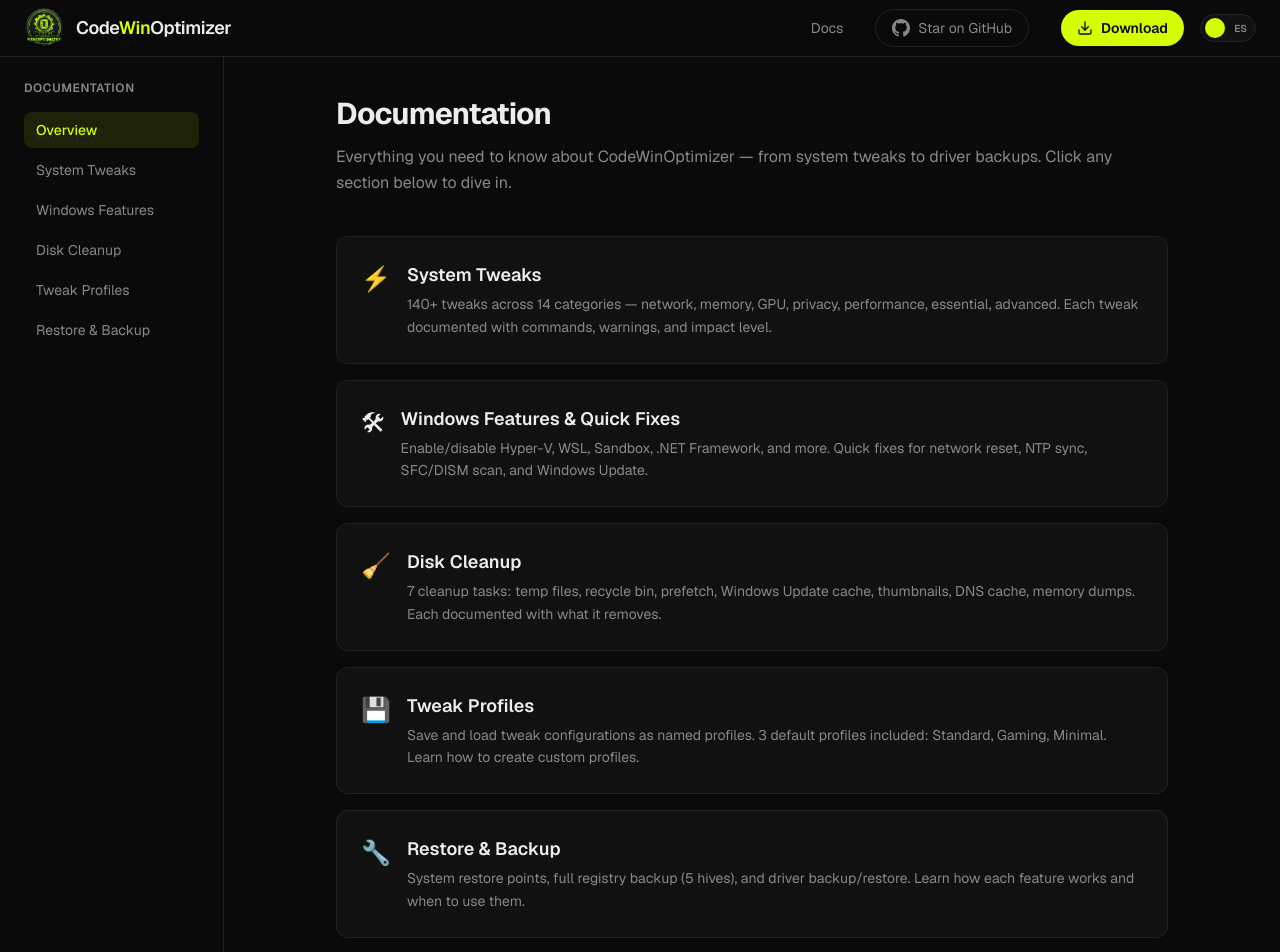
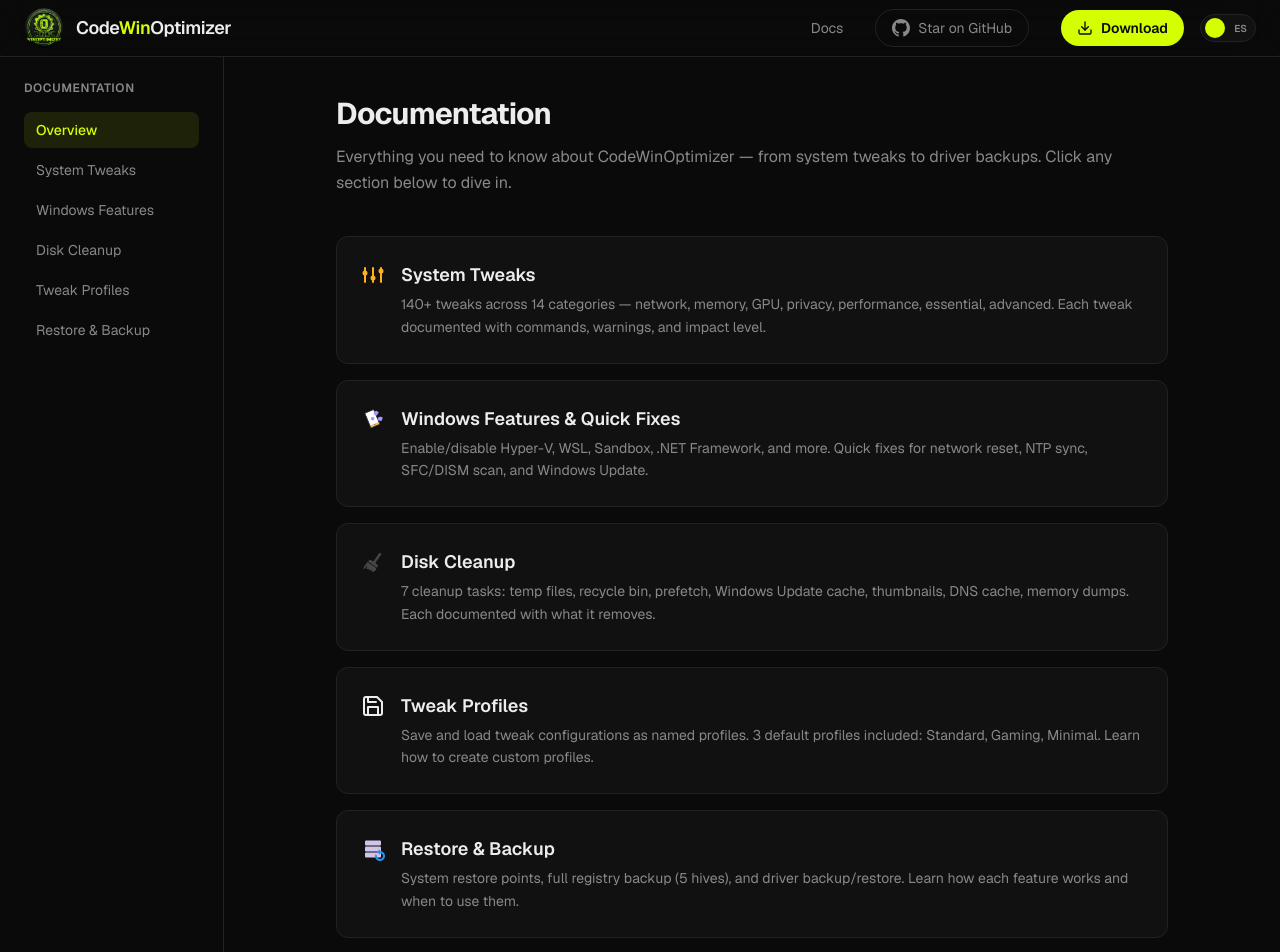
Before and after one commit to kirii86/CodeWinOptimizer-Web, a Next.js app: page /docs in a window 1280 px wide. Shown: the top 952 px of the page. Built offline with nearby package versions, Linux system fonts and the light colour scheme.

Commit message:
feat: replace doc section emojis with SVG icons matching the app

```diff
--- a/src/app/docs/page.tsx
+++ b/src/app/docs/page.tsx
@@ -1,28 +1,88 @@
 "use client";
 
 import { useLanguage } from "@/i18n";
+import { type ReactNode } from "react";
 
-const content = {
+const IconTweaks = () => (
+  <svg viewBox="0 0 24 24" width="24" height="24" fill="none" stroke="#FFB020" strokeWidth="2" strokeLinecap="round">
+    <line x1="4" y1="5" x2="4" y2="19" />
+    <line x1="12" y1="5" x2="12" y2="19" />
+    <line x1="20" y1="5" x2="20" y2="19" />
+    <circle cx="4" cy="10" r="2.5" fill="#FFB020" stroke="none" />
+    <circle cx="12" cy="15" r="2.5" fill="#FFB020" stroke="none" />
+    <circle cx="20" cy="8" r="2.5" fill="#FFB020" stroke="none" />
+  </svg>
+);
+
+const IconFeatures = () => (
+  <svg viewBox="10 8 42 46" width="24" height="24" fill="none">
+    <path d="M15.3 19.9l16.9-7.2 11.9 28.1-17 7.3z" fill="#fff" />
+    <path d="M24.8 43.8l17.5-7.5 1.9 4.6-17.3 7.4z" fill="#FEC34E" />
+    <path d="M32.6 11.8L14.2 19.5l12.4 29.7 18.4-7.8L32.6 11.8zm-16.3 8.6L31.8 13.8l11.3 26.7-15.6 6.6z" fill="#2A2941" />
+    <circle cx="34.6" cy="42.1" r="1" fill="#2A2941" />
+    <path d="M33.1 17.2l4.6-1.9 4.5 2.8-3.6 6.2-6.6-2.4z" fill="#A694FE" />
+    <path d="M40.8 28.1l4.5-2 4.7 2.6-3.1 6.5-7.2-2.2z" fill="#A694FE" />
+    <path d="M27.3 28.5l3.5-1.6 3.3 2.2-2.2 4.6-5.2-1.4z" fill="#A694FE" />
+  </svg>
+);
+
+const IconCleanup = () => (
+  <svg viewBox="0 0 256 256" width="24" height="24">
+    <path d="M179.3 171.1c1.5-5.3-.9-12.2-5.4-15.4l-14.5-10.3c-4.5-3.2-5.5-9.5-2.3-14l57.4-80.4c3.2-4.5 2.1-10.8-2.3-14l-5-3.6c-4.5-3.2-10.8-2.1-14 2.3l-57.4 80.4c-3.2 4.5-9.5 5.5-14 2.3l-14.1-10.1c-4.5-3.2-11.9-3.4-16.5-.4l-10.5 6.8c-4.6 3-4.7 8-.3 11.2l84.6 60.4c4.5 3.2 9.4 1.5 10.9-3.8z" fill="#464646" />
+    <path d="M163.3 198.9c.1-2.3-1.3-5.4-3.2-6.8l-86.5-61.7c-1.9-1.4-4.7-1-6.2.8 0 0-56.9 68.9-36.9 67.8 3.5-.2 6.9-.2 10.2-.2 10.8-16.2 28.8-35 28.8-35s-8.5 19-12.6 36.4c7 1.1 13.2 2.8 18.8 4.9 4.2-4.9 7.5-9.3 7.5-9.3-1.6 4.4-2.9 7.9-3.9 10.7 6.9 2.8 12.8 6.2 18 9.5 9.1-5.7 16.4-11.8 16.4-11.8s-3.2 8.4-7.9 17.4c12.1 8.2 21 14 32.9 7.8 23.1-12.1 24.3-30.4 24.6-30.5z" fill="#464646" />
+  </svg>
+);
+
+const IconRestore = () => (
+  <svg viewBox="0 0 48 48" width="24" height="24">
+    <g fill="#D1C4E9">
+      <rect x="8" y="7" width="32" height="10" rx="2" />
+      <rect x="8" y="19" width="32" height="10" rx="2" />
+      <rect x="8" y="31" width="32" height="10" rx="2" />
+    </g>
+    <g fill="#2196F3">
+      <polygon points="31,30 38,35.6 38,24.4" />
+      <path d="M38 28c-.3 0-.7 0-1 .1v4c.3-.1.7-.1 1-.1 3.3 0 6 2.7 6 6s-2.7 6-6 6-6-2.7-6-6c0-.3 0-.6.1-.9l-3.4-2.7c-.4 1.1-.7 2.3-.7 3.6 0 5.5 4.5 10 10 10s10-4.5 10-10-4.5-10-10-10z" />
+    </g>
+  </svg>
+);
+
+const IconProfiles = () => (
+  <svg viewBox="0 0 24 24" width="24" height="24" fill="none" stroke="currentColor" strokeWidth="2" strokeLinecap="round" strokeLinejoin="round">
+    <path d="M19 21H5a2 2 0 0 1-2-2V5a2 2 0 0 1 2-2h11l5 5v11a2 2 0 0 1-2 2z" />
+    <polyline points="17 21 17 13 7 13 7 21" />
+    <polyline points="7 3 7 8 15 8" />
+  </svg>
+);
+
+type Section = {
+  href: string;
+  title: string;
+  icon: ReactNode;
+  desc: string;
+};
+
+const content: Record<string, { title: string; subtitle: string; sections: Section[] }> = {
   en: {
     title: "Documentation",
     subtitle: "Everything you need to know about CodeWinOptimizer — from system tweaks to driver backups. Click any section below to dive in.",
     sections: [
-      { href: "/docs/tweaks", title: "System Tweaks", icon: "⚡", desc: "140+ tweaks across 14 categories — network, memory, GPU, privacy, performance, essential, advanced. Each tweak documented with commands, warnings, and impact level." },
-      { href: "/docs/features", title: "Windows Features & Quick Fixes", icon: "🛠", desc: "Enable/disable Hyper-V, WSL, Sandbox, .NET Framework, and more. Quick fixes for network reset, NTP sync, SFC/DISM scan, and Windows Update." },
-      { href: "/docs/cleanup", title: "Disk Cleanup", icon: "🧹", desc: "7 cleanup tasks: temp files, recycle bin, prefetch, Windows Update cache, thumbnails, DNS cache, memory dumps. Each documented with what it removes." },
-      { href: "/docs/profiles", title: "Tweak Profiles", icon: "💾", desc: "Save and load tweak configurations as named profiles. 3 default profiles included: Standard, Gaming, Minimal. Learn how to create custom profiles." },
-      { href: "/docs/restore", title: "Restore & Backup", icon: "🔧", desc: "System restore points, full registry backup (5 hives), and driver backup/restore. Learn how each feature works and when to use them." },
+      { href: "/docs/tweaks", title: "System Tweaks", icon: <IconTweaks />, desc: "140+ tweaks across 14 categories — network, memory, GPU, privacy, performance, essential, advanced. Each tweak documented with commands, warnings, and impact level." },
+      { href: "/docs/features", title: "Windows Features & Quick Fixes", icon: <IconFeatures />, desc: "Enable/disable Hyper-V, WSL, Sandbox, .NET Framework, and more. Quick fixes for network reset, NTP sync, SFC/DISM scan, and Windows Update." },
+      { href: "/docs/cleanup", title: "Disk Cleanup", icon: <IconCleanup />, desc: "7 cleanup tasks: temp files, recycle bin, prefetch, Windows Update cache, thumbnails, DNS cache, memory dumps. Each documented with what it removes." },
+      { href: "/docs/profiles", title: "Tweak Profiles", icon: <IconProfiles />, desc: "Save and load tweak configurations as named profiles. 3 default profiles included: Standard, Gaming, Minimal. Learn how to create custom profiles." },
+      { href: "/docs/restore", title: "Restore & Backup", icon: <IconRestore />, desc: "System restore points, full registry backup (5 hives), and driver backup/restore. Learn how each feature works and when to use them." },
     ],
   },
   es: {
     title: "Documentación",
     subtitle: "Todo lo que necesitas saber sobre CodeWinOptimizer — desde ajustes del sistema hasta copias de seguridad de drivers. Haz clic en cualquier sección para explorar.",
     sections: [
-      { href: "/docs/tweaks", title: "Ajustes del Sistema", icon: "⚡", desc: "Más de 140 ajustes en 14 categorías — red, memoria, GPU, privacidad, rendimiento, esenciales, avanzados. Cada ajuste documentado con comandos, advertencias y nivel de impacto." },
-      { href: "/docs/features", title: "Características de Windows", icon: "🛠", desc: "Activar/desactivar Hyper-V, WSL, Sandbox, .NET Framework y más. Correcciones rápidas para reinicio de red, sincronización NTP, escaneo SFC/DISM y Windows Update." },
-      { href: "/docs/cleanup", title: "Limpieza de Disco", icon: "🧹", desc: "7 tareas de limpieza: archivos temporales, papelera, prefetch, caché de Windows Update, miniaturas, caché DNS, volcados de memoria." },
-      { href: "/docs/profiles", title: "Perfiles de Tweaks", icon: "💾", desc: "Guarda y carga configuraciones de tweaks como perfiles con nombre. 3 perfiles incluidos: Standard, Gaming, Minimal. Aprende a crear perfiles personalizados." },
-      { href: "/docs/restore", title: "Restauración y Backup", icon: "🔧", desc: "Puntos de restauración del sistema, copia completa del registro (5 hives) y backup/restauración de drivers. Aprende cómo funciona cada función." },
+      { href: "/docs/tweaks", title: "Ajustes del Sistema", icon: <IconTweaks />, desc: "Más de 140 ajustes en 14 categorías — red, memoria, GPU, privacidad, rendimiento, esenciales, avanzados. Cada ajuste documentado con comandos, advertencias y nivel de impacto." },
+      { href: "/docs/features", title: "Características de Windows", icon: <IconFeatures />, desc: "Activar/desactivar Hyper-V, WSL, Sandbox, .NET Framework y más. Correcciones rápidas para reinicio de red, sincronización NTP, escaneo SFC/DISM y Windows Update." },
+      { href: "/docs/cleanup", title: "Limpieza de Disco", icon: <IconCleanup />, desc: "7 tareas de limpieza: archivos temporales, papelera, prefetch, caché de Windows Update, miniaturas, caché DNS, volcados de memoria." },
+      { href: "/docs/profiles", title: "Perfiles de Tweaks", icon: <IconProfiles />, desc: "Guarda y carga configuraciones de tweaks como perfiles con nombre. 3 perfiles incluidos: Standard, Gaming, Minimal. Aprende a crear perfiles personalizados." },
+      { href: "/docs/restore", title: "Restauración y Backup", icon: <IconRestore />, desc: "Puntos de restauración del sistema, copia completa del registro (5 hives) y backup/restauración de drivers. Aprende cómo funciona cada función." },
     ],
   },
 };
@@ -43,7 +103,7 @@
             className="group rounded-xl border border-border bg-bg-card p-6 transition-all hover:border-neon/40 hover:bg-bg-card-hover"
           >
             <div className="flex items-start gap-4">
-              <span className="text-2xl mt-0.5">{s.icon}</span>
+              <span className="mt-0.5 shrink-0">{s.icon}</span>
               <div>
                 <h2 className="text-lg font-semibold group-hover:text-neon transition-colors">
                   {s.title}
```
